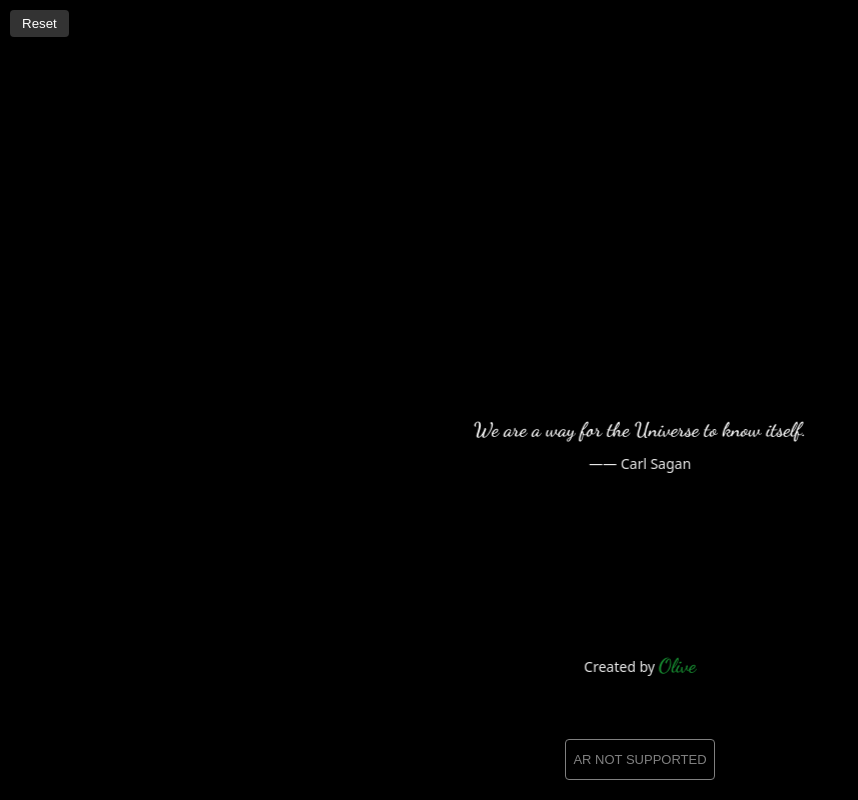
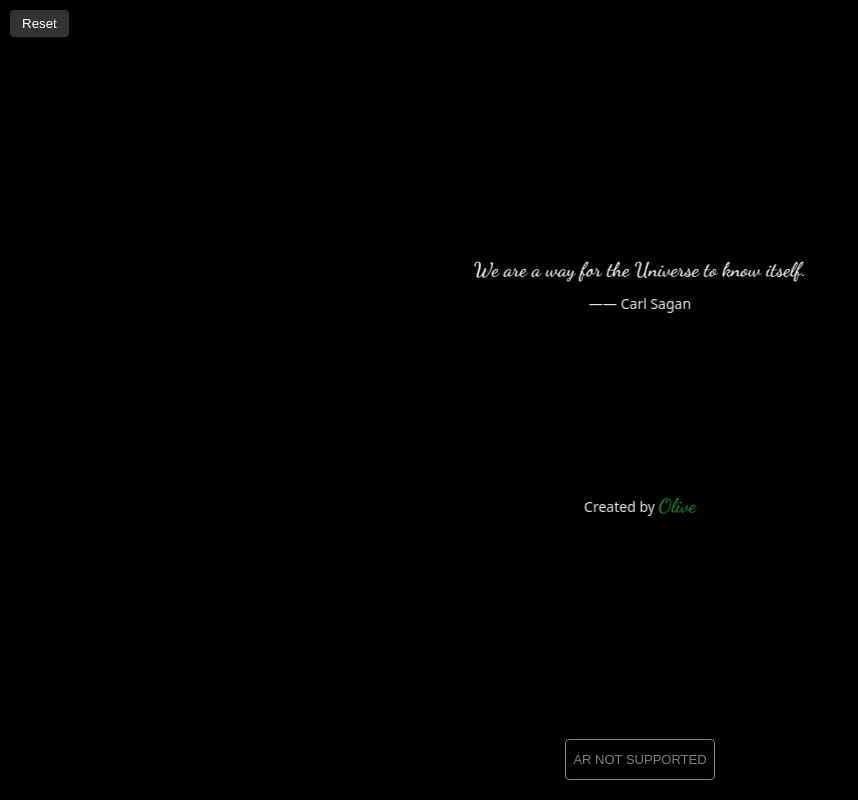
Before and after one commit to OliveNacho/AR, a website built with Vite: page index.html in a window 1280 px wide. Shown: the whole page, without its empty margins (0-858 px from the left). Built offline with nearby package versions, Linux system fonts and the light colour scheme; files whose address does not match are found by name.

Commit message:
the 51.8 update

```diff
--- a/index.html
+++ b/index.html
@@ -11,7 +11,7 @@
     <style>
       html, body { margin: 0; padding: 0; overflow: hidden; background: #000; }
       #hint {
-        position: fixed; left: 50%; top: 50%; transform: translateX(-50%);
+        position: fixed; left: 50%; top: 30%; transform: translateX(-50%);
         color: rgba(255,255,255,.92);
         font: 14px/2 system-ui, -apple-system, Segoe UI, Roboto;
         padding: 10px 12px;
```
